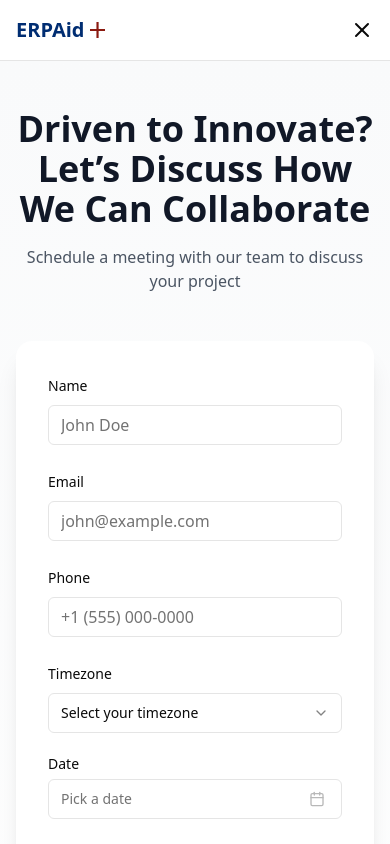
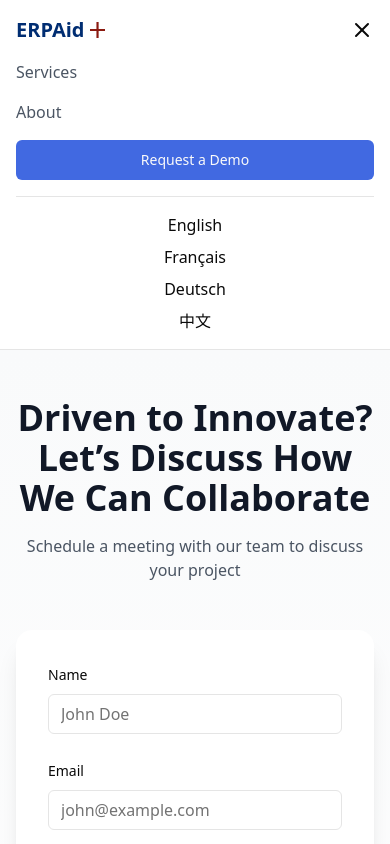
Before and after one commit to ChauhanHarshit/ErpAid, a Next.js app: page /en/contact in a window 390 px wide. Both pictures are taken after a click on the button 362 px from the left and 30 px from the top of the page. Shown: the top 844 px of the page. Built offline with nearby package versions, Linux system fonts and the light colour scheme.

Commit message:
Fixed navigation for mobile

```diff
--- a/messages/de.json
+++ b/messages/de.json
@@ -98,8 +98,8 @@
       }
     },
     "Testimonials": {
-      "title": "Was unsere Kunden sagen",
-      "description": "Hören Sie von einigen unserer zufriedenen Kunden.",
+      "sectionTitle": "Was unsere Kunden sagen",
+      "sectionDescription": "Hören Sie von einigen unserer zufriedenen Kunden.",
       "testimonial1": {
         "quote": "ERPAid hat unsere Betriebsabläufe revolutioniert. Die Effizienzgewinne sind bemerkenswert.",
         "author": "Sarah Johnson",
--- a/next-i18next.config.ts
+++ b/next-i18next.config.ts
@@ -2,5 +2,6 @@ module.exports = {
     i18n: {
       defaultLocale: "en",
       locales: ["en", "es", "fr", "de"],
+      localeDetection : true
     },
   }
--- a/src/app/[locale]/components/layout/footer.tsx
+++ b/src/app/[locale]/components/layout/footer.tsx
@@ -66,11 +66,11 @@ export default function Footer() {
             transition={{ duration: 0.5, delay: 0.4 }}
             viewport={{ once: true }}
           >
-            <h4 className="font-semibold mb-4">{t("connect")}</h4>
+            {/* <h4 className="font-semibold mb-4">{t("connect")}</h4> */}
             <div className="space-y-4">
-              <Link href="/blog" className="block text-gray-600 hover:text-[#4169E1] text-sm transition-colors">
+              {/* <Link href="/blog" className="block text-gray-600 hover:text-[#4169E1] text-sm transition-colors">
                 {t("blog")}
-              </Link>
+              </Link> */}
               <div className="flex space-x-4">
                 <a href="#" className="text-gray-400 hover:text-[#4169E1]" aria-label="Twitter">
                   Twitter
@@ -79,7 +79,7 @@ export default function Footer() {
                   LinkedIn
                 </a>
                 <a href="#" className="text-gray-400 hover:text-[#4169E1]" aria-label="GitHub">
-                  GitHub
+                  Facebook
                 </a>
               </div>
             </div>
--- a/src/app/[locale]/components/layout/navbar.tsx
+++ b/src/app/[locale]/components/layout/navbar.tsx
@@ -1,13 +1,13 @@
 "use client"
 
-import {  useState, MouseEvent } from "react"
-import Link from "next/link"
-import { Button } from "@/app/[locale]/components/ui/button"
-import { Menu, X } from "lucide-react"
-import { motion } from "framer-motion"
-import Image from "next/image"
-import { useRouter, usePathname } from "next/navigation"
-import { Popover, PopoverContent, PopoverTrigger } from "@/app/[locale]/components/ui/popover"
+import { useState, MouseEvent } from "react";
+import Link from "next/link";
+import { Button } from "@/app/[locale]/components/ui/button";
+import { Menu, X } from "lucide-react";
+import { motion } from "framer-motion";
+import Image from "next/image";
+import { useRouter, usePathname } from "next/navigation";
+import { Popover, PopoverContent, PopoverTrigger } from "@/app/[locale]/components/ui/popover";
 import { useTranslations } from 'next-intl';
 
 export default function Navbar() {
@@ -16,14 +16,17 @@ export default function Navbar() {
   const router = useRouter();
   const pathname = usePathname();
   const [isOpen, setIsOpen] = useState(false);
-   const pathSegments = pathname.split("/");
-   const currentLocale = pathSegments[1];
+  const pathSegments = pathname.split("/");
+  const currentLocale = pathSegments[1];
 
-   const changeLanguage = (e: MouseEvent<HTMLButtonElement>) => {
+  const changeLanguage = (e: MouseEvent<HTMLButtonElement>) => {
+    e.preventDefault(); // Prevent default event
     const nextLocale = e.currentTarget.value;
     const newPath = `/${nextLocale}${pathname.substring(currentLocale.length + 1)}`;
+    console.log('Attempting to change language to:', nextLocale);
     router.push(newPath);
   };
+
 
   return (
     <motion.header
@@ -34,10 +37,12 @@ export default function Navbar() {
     >
       <nav className="container mx-auto px-4 py-4">
         <div className="flex items-center justify-between">
+          {/* Logo with link to the homepage */}
           <Link href={`/${currentLocale}`} className="flex text-xl font-bold text-[#002D72]">
             ERPAid <Image alt="aid icon" src={"/plus.png"} width={25} height={25} />
           </Link>
 
+          {/* Desktop Navigation Menu */}
           <div className="hidden md:flex items-center gap-8">
             <Link href={`/${currentLocale}/services`} className="text-gray-600 hover:text-[#4169E1] transition-colors">
               {t("services")}
@@ -45,14 +50,12 @@ export default function Navbar() {
             <Link href={`/${currentLocale}/about`} className="text-gray-600 hover:text-[#4169E1] transition-colors">
               {t("about")}
             </Link>
-            <Link href={`/${currentLocale}/blog`} className="text-gray-600 hover:text-[#4169E1] transition-colors">
-              {t("blog")}
-            </Link>
             <Button className="bg-[#4169E1] hover:bg-[#4169E1]/90"
               onClick={() => router.push(`/${currentLocale}/contact`)}
             >
               {t("requestDemo")}
             </Button>
+            {/* Language selection dropdown */}
             <Popover>
               <PopoverTrigger>
                 <Image src={"/globe1.svg"} alt="language button" width={30} height={30} />
@@ -68,10 +71,38 @@ export default function Navbar() {
             </Popover>
           </div>
 
+          {/* Mobile Menu Button */}
           <button className="md:hidden" onClick={() => setIsOpen(!isOpen)}>
             {isOpen ? <X /> : <Menu />}
           </button>
         </div>
+
+        {/* Mobile Navigation Menu */}
+        {isOpen && (
+          <div className="md:hidden flex flex-col mt-4 gap-4">
+            <Link href={`/${currentLocale}/services`} className="text-gray-600 hover:text-[#4169E1] transition-colors" onClick={() => setIsOpen(false)}>
+              {t("services")}
+            </Link>
+            <Link href={`/${currentLocale}/about`} className="text-gray-600 hover:text-[#4169E1] transition-colors" onClick={() => setIsOpen(false)}>
+              {t("about")}
+            </Link>
+            <Button className="bg-[#4169E1] hover:bg-[#4169E1]/90"
+              onClick={() => {
+                router.push(`/${currentLocale}/contact`);
+                setIsOpen(false);
+              }}
+            >
+              {t("requestDemo")}
+            </Button>
+            {/* Language selection dropdown for mobile */}
+            <div className="flex flex-col gap-2 border-t pt-4">
+              <button className="hover:bg-[#f0f0f3]" value='en' onClick={changeLanguage}>English</button>
+              <button className="hover:bg-[#f0f0f3]" value='fr' onClick={changeLanguage}>Français</button>
+              <button className="hover:bg-[#f0f0f3]" value='de' onClick={changeLanguage}>Deutsch</button>
+              <button className="hover:bg-[#f0f0f3]" value='ch' onClick={changeLanguage}>中文</button>
+            </div>
+          </div>
+        )}
       </nav>
     </motion.header>
   );
--- a/src/app/[locale]/components/sections/features.tsx
+++ b/src/app/[locale]/components/sections/features.tsx
@@ -104,9 +104,9 @@ export default function Features() {
           ))}
         </div>
 
-        <div className="flex justify-center mt-10">
+        {/* <div className="flex justify-center mt-10">
           <Button className="bg-[#4169E1] hover:bg-[#4169E1]/90">{t("learnMore")}</Button>
-        </div>
+        </div> */}
       </div>
     </section>
   );
--- a/src/app/[locale]/components/sections/hero.tsx
+++ b/src/app/[locale]/components/sections/hero.tsx
@@ -7,7 +7,7 @@ import { useRouter } from "next/navigation";
 import { useTranslations } from "next-intl";
 
 const imagePaths = [
-  "/nestle.svg",
+  // "/nestle.svg",
   "/captionlab.svg",
   "/ecom.jpeg",
   "/myhelpa.svg",
--- a/src/app/[locale]/components/sections/testimonials.tsx
+++ b/src/app/[locale]/components/sections/testimonials.tsx
@@ -92,10 +92,10 @@ export default function Testimonials() {
                 <Quote className="h-8 w-8 text-[#4169E1] mb-4" />
                 <p className="text-gray-600 mb-6">{testimonial.quote}</p>
                 <div>
-                  <p className="font-semibold text-gray-900">{testimonial.author}</p>
-                  <p className="text-sm text-gray-500">
+                  {/* <p className="font-semibold text-gray-900">{testimonial.author}</p> */}
+                  {/* <p className="text-sm text-gray-500">
                     {testimonial.role}, {testimonial.company}
-                  </p>
+                  </p> */}
                 </div>
               </div>
             </SwiperSlide>
--- a/src/app/[locale]/layout.tsx
+++ b/src/app/[locale]/layout.tsx
@@ -14,18 +14,21 @@ type Locale = (typeof routing.locales)[number];
 
 export default async function LocaleLayout({
   children,
-  params: { locale }
+  params
 }: {
   children: React.ReactNode;
   params: { locale: string };
 }) {
+  // Wait for params properly
+  const { locale } = await Promise.resolve(params);
+
   // Ensure that the incoming `locale` is valid
   if (!routing.locales.includes(locale as Locale)) {
     notFound();
   }
 
   // Providing all messages to the client
-  const messages = await getMessages();
+  const messages = await getMessages({ locale });
 
   return (
     <html lang={locale}>
```
Also changed, not shown: src/app/[locale]/components/ui/calendar.tsx (+13 -21 lines), src/app/[locale]/contact/page.tsx (+4 -7 lines).
